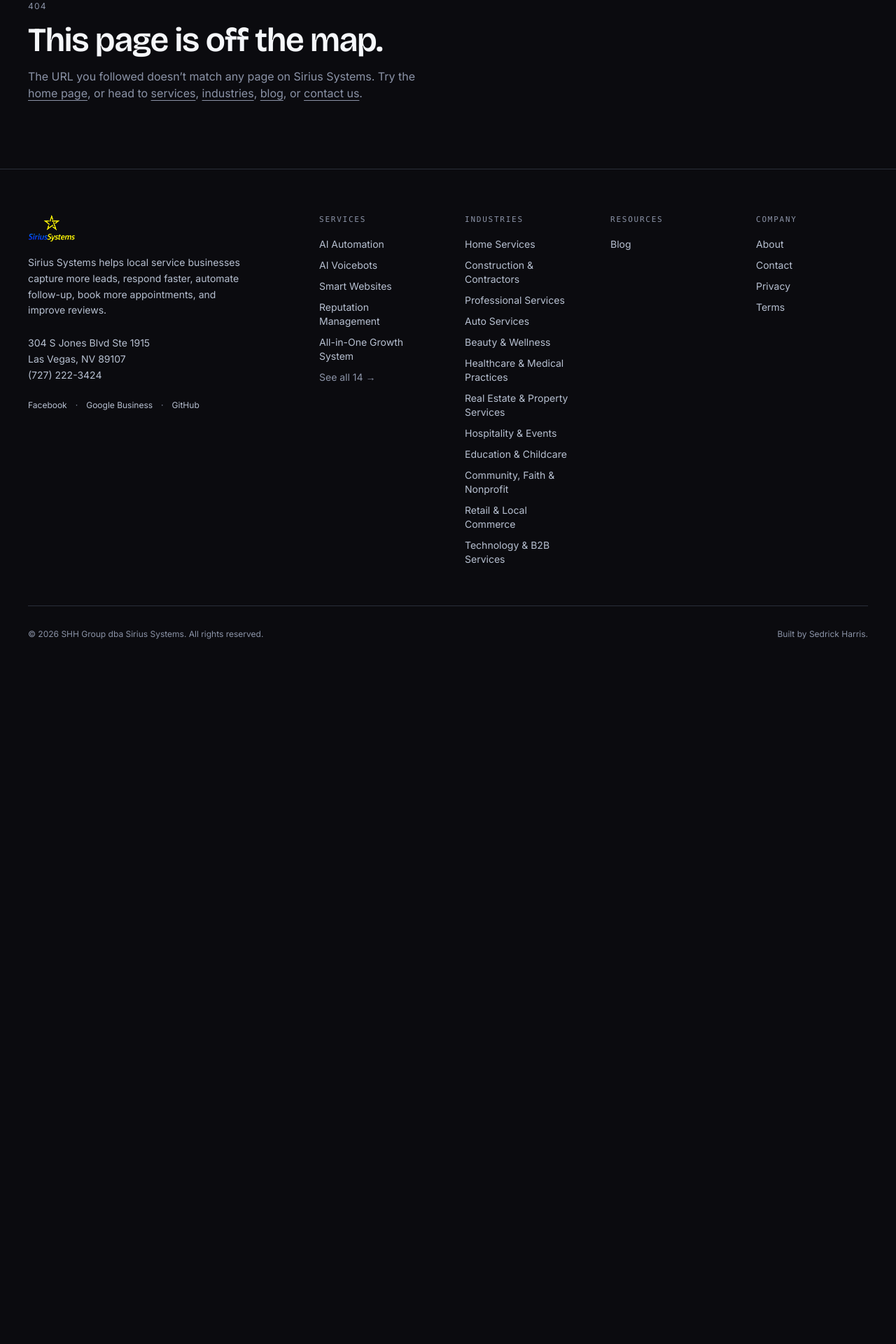
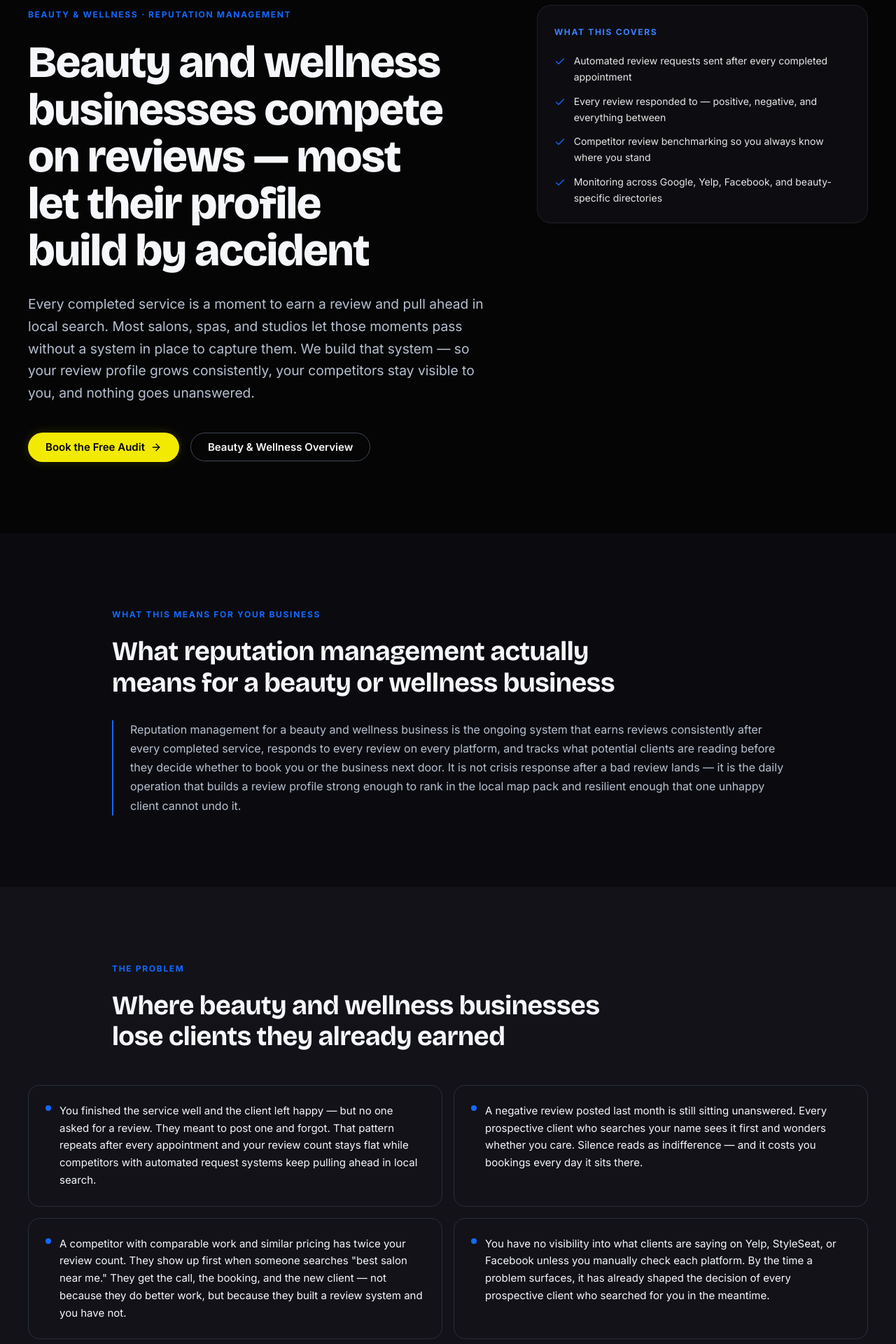
Before and after one commit to SedrickHarris/sirius-systems-site, a Next.js app: page /industries/beauty-wellness/reputation-management in a window 1280 px wide. Before the commit this address had no page. Shown: the part 160-2080 px from the top of the page at 70% size. Before the commit the page ends 1138 px from the top, so only its background shows below. Built offline with nearby package versions, Linux system fonts and the light colour scheme.

Commit message:
feat: /industries/beauty-wellness/reputation-management intersection page

```diff
--- /dev/null
+++ b/app/industries/beauty-wellness/reputation-management/page.tsx
@@ -0,0 +1,152 @@
+import type { Metadata } from 'next'
+import {
+  IntersectionPageTemplate,
+  type IntersectionPageData,
+} from '@/components/site/IntersectionPageTemplate'
+import { JsonLdScript } from '@/components/site/JsonLdScript'
+import { webPage, breadcrumbList, serviceSchema, faqPage } from '@/lib/schema'
+
+const DATA: IntersectionPageData = {
+  hubSlug:     'beauty-wellness',
+  serviceSlug: 'reputation-management',
+  hubName:     'Beauty & Wellness',
+  serviceName: 'Reputation Management',
+
+  metaTitle:       'Reputation Management for Beauty & Wellness Businesses',
+  metaDescription: 'Salons and spas compete on reviews. We build the system that earns them after every service, responds to every one, and tracks competitors automatically.',
+
+  eyebrow: 'Beauty & Wellness · Reputation Management',
+
+  headline:
+    'Beauty and wellness businesses compete on reviews — most let their profile build by accident',
+
+  subheadline:
+    'Every completed service is a moment to earn a review and pull ahead in local search. Most salons, spas, and studios let those moments pass without a system in place to capture them. We build that system — so your review profile grows consistently, your competitors stay visible to you, and nothing goes unanswered.',
+
+  heroHighlights: [
+    'Automated review requests sent after every completed appointment',
+    'Every review responded to — positive, negative, and everything between',
+    'Competitor review benchmarking so you always know where you stand',
+    'Monitoring across Google, Yelp, Facebook, and beauty-specific directories',
+  ],
+
+  definitionHeadline:
+    'What reputation management actually means for a beauty or wellness business',
+
+  definition:
+    'Reputation management for a beauty and wellness business is the ongoing system that earns reviews consistently after every completed service, responds to every review on every platform, and tracks what potential clients are reading before they decide whether to book you or the business next door. It is not crisis response after a bad review lands — it is the daily operation that builds a review profile strong enough to rank in the local map pack and resilient enough that one unhappy client cannot undo it.',
+
+  problemHeadline:
+    'Where beauty and wellness businesses lose clients they already earned',
+
+  problems: [
+    'You finished the service well and the client left happy — but no one asked for a review. They meant to post one and forgot. That pattern repeats after every appointment and your review count stays flat while competitors with automated request systems keep pulling ahead in local search.',
+    'A negative review posted last month is still sitting unanswered. Every prospective client who searches your name sees it first and wonders whether you care. Silence reads as indifference — and it costs you bookings every day it sits there.',
+    'A competitor with comparable work and similar pricing has twice your review count. They show up first when someone searches "best salon near me." They get the call, the booking, and the new client — not because they do better work, but because they built a review system and you have not.',
+    'You have no visibility into what clients are saying on Yelp, StyleSeat, or Facebook unless you manually check each platform. By the time a problem surfaces, it has already shaped the decision of every prospective client who searched for you in the meantime.',
+  ],
+
+  howItWorksHeadline: 'How the reputation system runs for your beauty or wellness business',
+
+  steps: [
+    {
+      label: 'Review requests go out automatically after every service',
+      body:  'When an appointment is marked complete, the system sends a review request to that client at the interval most likely to generate a response — without any action from you or your staff. Every completed service becomes an active opportunity to build your profile.',
+    },
+    {
+      label: 'Every review on every platform receives a response',
+      body:  'Positive, negative, or neutral — every review gets a professional, on-brand reply. Consistent response signals to Google and to prospective clients that your business is active, accountable, and worth booking. Unanswered reviews stop costing you.',
+    },
+    {
+      label: 'You see your standing against competitors at all times',
+      body:  'The system tracks your review profile against the businesses competing for the same local searches — volume, rating, and velocity. You always know where you stand, what the gap is, and what it would take to move up.',
+    },
+  ],
+
+  featuresHeadline: 'What the reputation system covers for beauty and wellness businesses',
+
+  features: [
+    'Automated post-appointment review request sequences via text and email',
+    'Response management across Google, Yelp, Facebook, and StyleSeat',
+    'Negative review monitoring with early-alert flagging',
+    'Competitor review benchmarking — volume, velocity, and average rating',
+    'Review funnel that routes feedback before it reaches public platforms',
+    'Real-time reputation reporting dashboard',
+    'Lapsed-client reactivation flows that re-earn reviews from past regulars',
+  ],
+
+  relatedServiceSlugs: [
+    'review-automation',
+    'ai-review-responses',
+    'competitor-review-benchmarking',
+    'all-in-one-business-growth-system',
+  ],
+
+  faqs: [
+    {
+      q: 'What types of beauty and wellness businesses does reputation management work for?',
+      a: 'The system is built for any appointment-based beauty or wellness business — hair salons, barbershops, med spas, day spas, nail salons, lash and brow studios, massage clinics, personal training studios, and yoga and Pilates studios. If your revenue depends on repeat clients and local search visibility, your review profile is a direct revenue lever.',
+    },
+    {
+      q: 'Why do beauty and wellness businesses need a system instead of just asking clients in person?',
+      a: 'Asking in person works occasionally but it is inconsistent. Clients agree at checkout and forget by the time they get home. A system that sends an automated request at the right moment after the appointment captures far more of those intentions. It also runs without your involvement — which matters when you are in back-to-back services and cannot follow up manually.',
+    },
+    {
+      q: 'Do Google reviews actually affect whether my salon shows up in local search results?',
+      a: 'Yes. Review count, recency, and average rating are all factors in local map pack rankings. Google surfaces businesses that look active and trusted. A salon with a consistent stream of recent reviews signals to the algorithm and to the searcher that it is the right choice. Businesses with stale or thin profiles lose ground over time to competitors who keep earning new ones.',
+    },
+    {
+      q: 'What happens when a client leaves a negative review?',
+      a: 'The system monitors for new reviews across all platforms and flags negatives immediately. Every review receives a professional, on-brand response — negative replies are handled to acknowledge the concern, demonstrate accountability, and show future clients how your business handles problems. An unanswered negative review is the most costly outcome. A thoughtful response turns a liability into a visible trust signal.',
+    },
+    {
+      q: "Can the system show me what my competitors' review profiles look like?",
+      a: 'Yes. The competitor benchmarking component tracks the review volume, average rating, and review velocity of the businesses competing for the same local searches you are. You can see exactly where your profile stands relative to the businesses ranking above you and identify the specific gaps costing you visibility and new bookings.',
+    },
+  ],
+
+  ctaHeadline:     'See exactly where your review profile stands against the businesses outranking you',
+  ctaBody:         'We map your current review position against your top local competitors and show you the gaps before anything changes. No pressure. No invented promises. Just a clear picture of where you are and what it would take to move.',
+  ctaPrimaryLabel: 'Book the Free Audit',
+}
+
+export const metadata: Metadata = {
+  title:       DATA.metaTitle,
+  description: DATA.metaDescription,
+  alternates: { canonical: '/industries/beauty-wellness/reputation-management' },
+  openGraph: {
+    title:       DATA.metaTitle,
+    description: DATA.metaDescription,
+    url:         '/industries/beauty-wellness/reputation-management',
+    images: [{ url: '/og/default.webp', alt: DATA.metaTitle }],
+  },
+}
+
+export default function BeautyWellnessReputationManagementPage() {
+  return (
+    <>
+      <JsonLdScript
+        data={[
+          webPage({
+            url:         '/industries/beauty-wellness/reputation-management',
+            name:        DATA.metaTitle,
+            description: DATA.metaDescription,
+          }),
+          breadcrumbList([
+            { name: 'Home',                  url: '/' },
+            { name: 'Industries',            url: '/industries' },
+            { name: 'Beauty & Wellness',     url: '/industries/beauty-wellness' },
+            { name: 'Reputation Management', url: '/industries/beauty-wellness/reputation-management' },
+          ]),
+          serviceSchema({
+            slug:        'industries/beauty-wellness/reputation-management',
+            name:        'Reputation Management',
+            description: DATA.metaDescription,
+          }),
+          faqPage(DATA.faqs),
+        ]}
+      />
+      <IntersectionPageTemplate {...DATA} />
+    </>
+  )
+}
```
Also changed, not shown: 1 other file (tests, documents, lock files or other folders).
